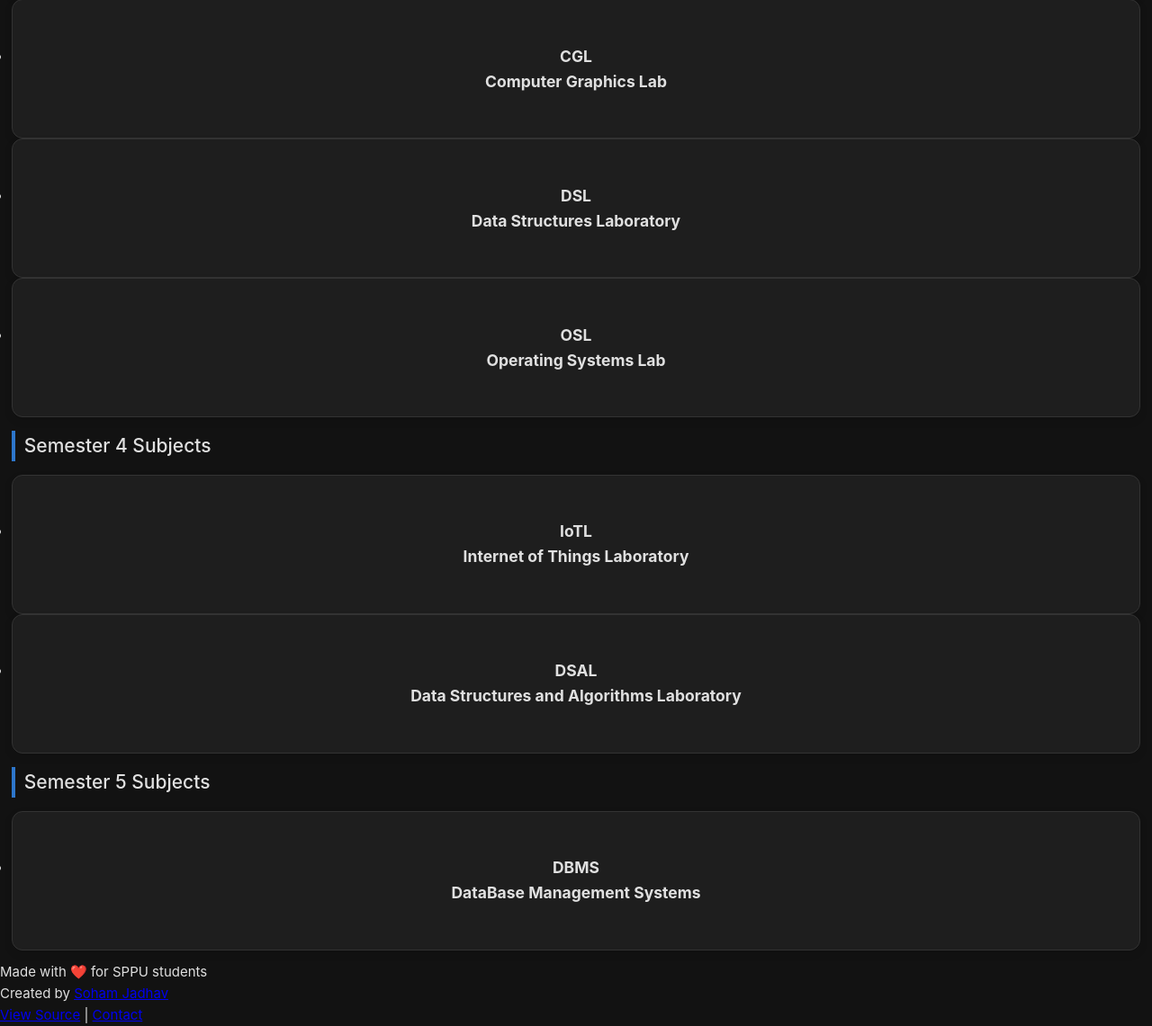
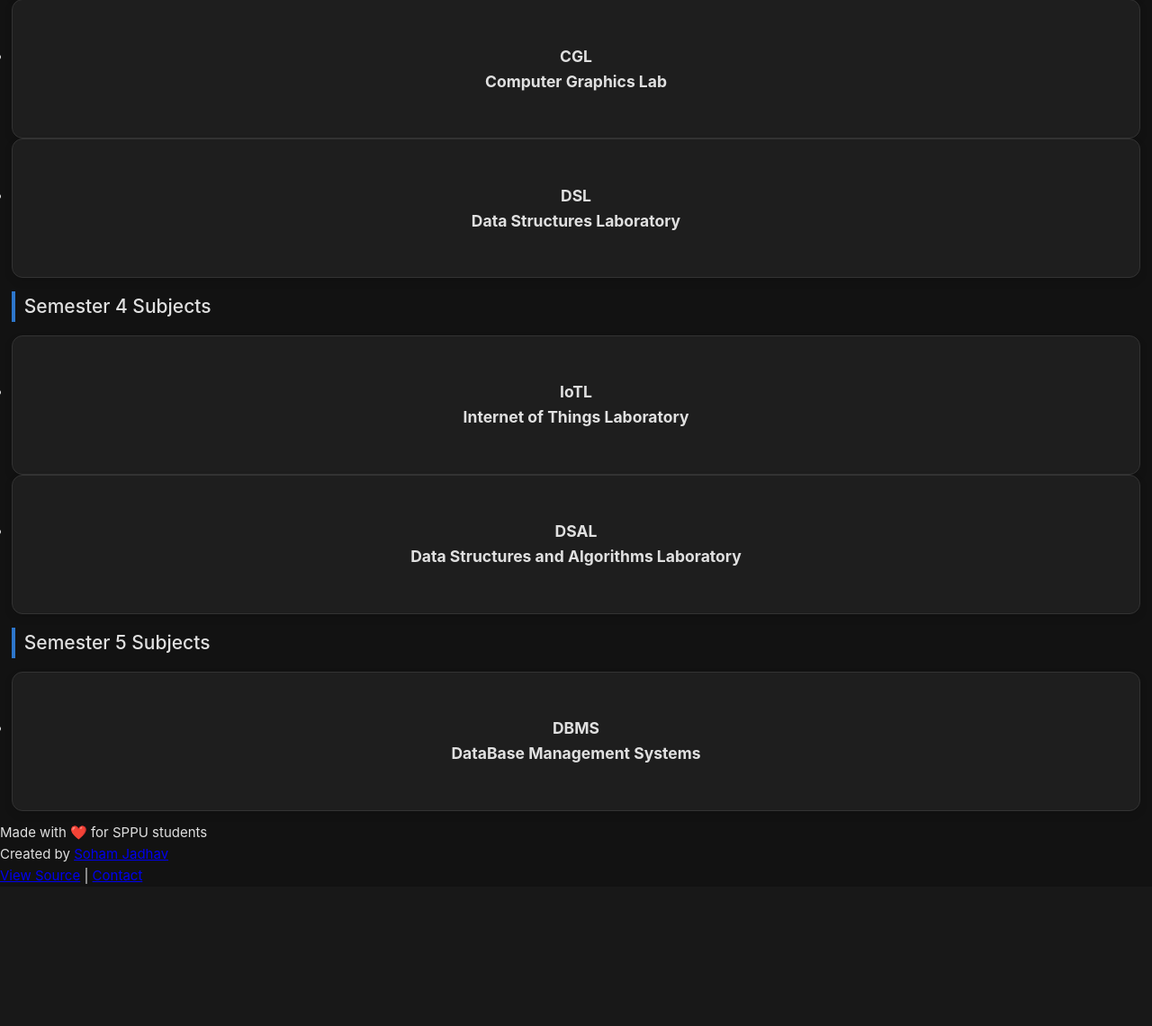
Before and after one commit to AlbatrossC/sppu-codes, a Flask app: page / in a window 1280 px wide. Shown: the part 312-1453 px from the top of the page at 90% size. After the commit the page ends 1295 px from the top, so only its background shows below. Run offline with Flask 3, Linux system fonts and the light colour scheme; some libraries are stand-ins or nearby versions.

Commit message:
Removed OSL and changes css version

```diff
--- a/templates/index.html
+++ b/templates/index.html
@@ -2,7 +2,7 @@
 <html lang="en">
     <head>
         <!-- Preload critical assets -->
-        <link rel="preload" href="static/css/index.css?v=2.3" as="style">
+        <link rel="preload" href="static/css/index.css?v=2.4" as="style">
         <link rel="preload" href="images/logo.webp" as="image">
 
         <meta name="google-site-verification" content="s0ezZ-kg4bjZR6Jbt_-6H1Im5EDs61Rg5yWJr6BHXFY" />
@@ -290,14 +290,6 @@
                                     </a>
                                 </h3>
                             </li>
-                            <li>
-                                <h3>
-                                    <a href="/osl" title="Operating Systems Lab Programs">
-                                        <span class="short-form">OSL</span>
-                                        <span class="full-name">Operating Systems Lab</span>
-                                    </a>
-                                </h3>
-                            </li>
                         </ul>
                     </div>
                 </section>
--- a/templates/subject.html
+++ b/templates/subject.html
@@ -9,8 +9,8 @@
     <meta name="google-adsense-account" content="ca-pub-6918638598461716">
     <meta property="og:url" content="{{ url }}">
     <link rel="canonical" href="{{ url }}">
-    <link rel="stylesheet" href="/static/css/answerbox.css?v=1.7">
-    <link rel="stylesheet" href="/static/css/subjectlayout.css?v=1.8">
+    <link rel="stylesheet" href="/static/css/answerbox.css?v=1.8">
+    <link rel="stylesheet" href="/static/css/subjectlayout.css?v=1.9">
     <script src="/static/js/script.js" defer></script>
     <link rel="icon" href="/images/favicon.ico" type="image/x-icon">
 
--- a/templates/viewer.html
+++ b/templates/viewer.html
@@ -40,7 +40,7 @@
 
     <link href="/static/pdfjs/web/viewer.html" rel="preload" fetchpriority="high" as="document">
     <link href="/static/pdfjs/web/viewer.css" rel="preload" fetchpriority="high" as="style">
-    <link href="/static/css/viewer.css" rel="stylesheet">
+    <link href="{{ url_for('static', filename='css/viewer.css') }}?v=1.0" rel="stylesheet">
     <link href="/static/pdfjs/web/pdf.worker.js" rel="preload" fetchpriority="high" as="worker">
 
     <script type="application/ld+json">
```
